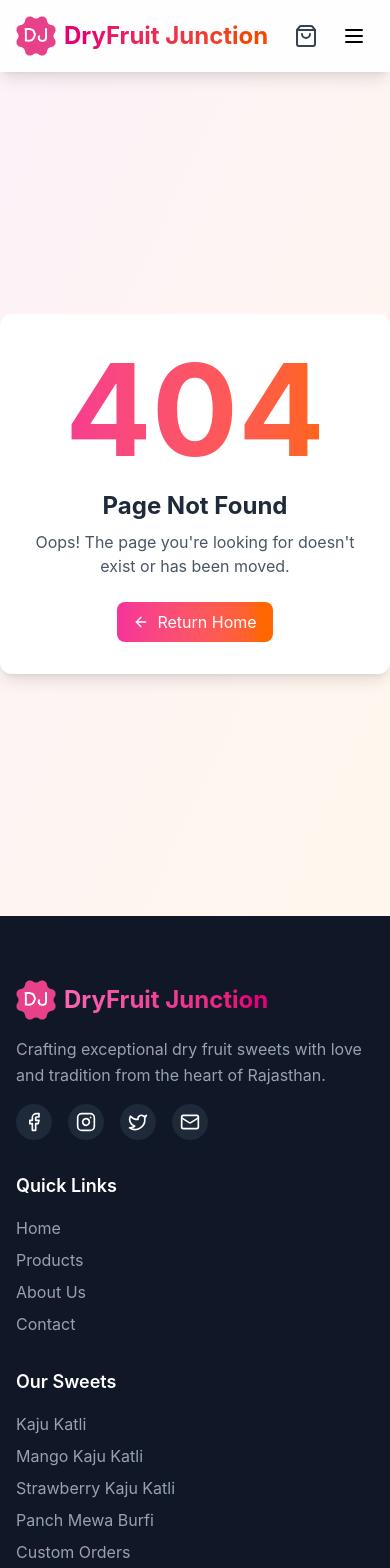
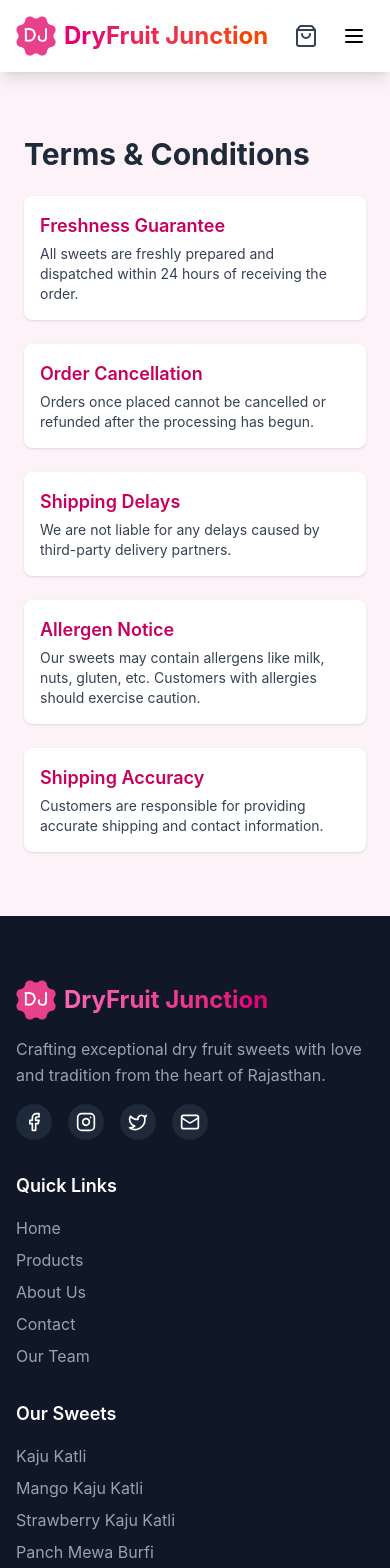
Before and after one commit to Roshansuthar1105/DryFruit-Junction, a React (Vite) app in the folder client/: page /terms in a window 390 px wide. Shown: the top 1568 px of the page. Built offline with nearby package versions, Linux system fonts and the light colour scheme; no server answers.

Commit message:
New Pages added

```diff
--- a/client/src/App.jsx
+++ b/client/src/App.jsx
@@ -8,6 +8,9 @@ import Footer from './components/footer.jsx';
 import Loading from './components/Loading.jsx';
 import ProtectedRoute from './components/ProtectedRoute.jsx';
 import ScrollToTopButton from './components/ScrollToTopButton.jsx';
+import OurTeam from './pages/OurTeam.jsx';
+import { PrivacyPolicy } from './pages/PrivacyPolicy.jsx';
+import { TermsAndConditions } from './pages/TermsAndConditions.jsx';
 
 // Lazy load main components
 const HomePage = lazy(() => import('./pages/HomePage'));
@@ -100,6 +103,21 @@ function App() {
                       <Contact />
                     </LayoutWrapper>
                   } />
+                  <Route path="/team" element={
+                    <LayoutWrapper>
+                      <OurTeam />
+                    </LayoutWrapper>
+                  } />
+                  <Route path="/privacy" element={
+                    <LayoutWrapper>
+                      <PrivacyPolicy />
+                    </LayoutWrapper>
+                  } />
+                  <Route path="/terms" element={
+                    <LayoutWrapper>
+                      <TermsAndConditions />
+                    </LayoutWrapper>
+                  } />
 
                   {/* Protected Routes */}
                   <Route path="/checkout" element={
--- a/client/src/components/footer.jsx
+++ b/client/src/components/footer.jsx
@@ -61,6 +61,11 @@ export default function Footer() {
               <li>
                 <Link to="/contact" className="text-gray-400 hover:text-pink-400 transition-colors">
                   Contact
+                </Link>
+              </li>
+              <li>
+                <Link to="/team" className="text-gray-400 hover:text-pink-400 transition-colors">
+                  Our Team
                 </Link>
               </li>
             </ul>
--- /dev/null
+++ b/client/src/pages/OurTeam.jsx
@@ -0,0 +1,80 @@
+const teamMembers = [
+    {
+        name: "Roshan Suthar",
+        role: "Tech Lead",
+        image: "https://roshansuthar.netlify.app/Sources/profile-img.png",
+        department: "Tech Team",
+        github: "https://github.com/roshansuthar1105",
+        linkedin: "https://linkedin.com/in/roshansuthar",
+        email: "mailto:roshansuthar2023@gmail.com"
+    },
+    {
+        name: "Himanshu Gahlot",
+        role: "Unit tester",
+        image: "/team/aanya.jpg",
+        department: "Tech Team",
+        github: "https://github.com/aanya-patel",
+        linkedin: "https://linkedin.com/in/himanshugahlot",
+        email: "mailto:himanshugahlot248@example.com"
+    },
+    {
+        name: "Raj Mehta",
+        role: "Marketing Head",
+        image: "/team/raj.jpg",
+        department: "Marketing",
+    },
+    {
+        name: "Sonal Shah",
+        role: "Customer Support",
+        image: "/team/sonal.jpg",
+        department: "Support",
+    },
+];
+
+export default function OurTeam() {
+    return (
+        <section className="min-h-screen py-20 bg-gradient-to-br from-pink-50 to-orange-50">
+            <div className="max-w-7xl mx-auto px-4">
+                <div className="text-center mb-12">
+                    <h2 className="text-4xl font-bold text-gray-800">
+                        Meet <span className="bg-gradient-to-r from-pink-600 to-orange-600 bg-clip-text text-transparent">Our Team</span>
+                    </h2>
+                    <p className="text-gray-600 mt-2">The hearts behind the sweets</p>
+                </div>
+
+                <div className="grid grid-cols-1 md:grid-cols-2 lg:grid-cols-4 gap-10">
+                    {teamMembers.map((member, index) => (
+                        <div
+                            key={index}
+                            className="relative group rounded-xl overflow-hidden shadow-lg bg-white hover:shadow-xl transition duration-300"
+                        >
+                            <img
+                                src={member.image}
+                                alt={member.name}
+                                className="w-full h-72 object-cover transform group-hover:scale-110 transition duration-300"
+                            />
+                            <div className="absolute inset-0 bg-black/40 bg-opacity-50 opacity-0 group-hover:opacity-100 transition duration-300 flex items-center justify-center flex-col text-white p-4">
+                                <h3 className="text-lg font-semibold">{member.name}</h3>
+                                <p className="text-sm">{member.role}</p>
+                                <span className="text-xs mt-1 bg-white text-black rounded-full px-3 py-1">{member.department}</span>
+                                {index < 2 && (
+                                    <div className="flex gap-3 mt-3">
+                                        <a href={member.github} target="_blank" rel="noopener noreferrer" aria-label="GitHub">
+                                            <svg className="w-5 h-5 fill-white hover:fill-pink-400 transition " viewBox="0 0 24 24"><path d="M12 .5C5.7.5.5 5.7.5 12c0 5.1 3.3 9.4 7.8 10.9.6.1.8-.2.8-.6v-2.1c-3.2.7-3.8-1.6-3.8-1.6-.5-1.3-1.1-1.6-1.1-1.6-.9-.6.1-.6.1-.6 1 .1 1.6 1 1.6 1 .9 1.6 2.4 1.1 3 .9.1-.7.3-1.1.5-1.4-2.6-.3-5.3-1.3-5.3-5.7 0-1.3.5-2.3 1.1-3.2 0-.3-.5-1.4.1-2.9 0 0 .9-.3 2.9 1.1.9-.3 1.9-.5 2.9-.5s2 .2 2.9.5c2-.1 2.9-1.1 2.9-1.1.6 1.5.1 2.6.1 2.9.7.9 1.1 1.9 1.1 3.2 0 4.4-2.7 5.4-5.3 5.7.4.4.6.9.6 1.9v2.9c0 .4.2.7.8.6 4.5-1.5 7.8-5.8 7.8-10.9C23.5 5.7 18.3.5 12 .5z" /></svg>
+                                        </a>
+                                        <a href={member.linkedin} target="_blank" rel="noopener noreferrer" aria-label="LinkedIn">
+                                            <svg className="w-5 h-5 fill-white hover:fill-pink-400" viewBox="0 0 24 24"><path d="M4.98 3.5C4.98 4.88 3.87 6 2.5 6S0 4.88 0 3.5 1.12 1 2.5 1 4.98 2.12 4.98 3.5zM.5 8h4V24h-4V8zm7.5 0h3.6v2.2h.1c.5-1 1.6-2.2 3.4-2.2 3.7 0 4.4 2.4 4.4 5.4V24h-4v-7.6c0-1.8-.03-4.2-2.7-4.2-2.7 0-3.1 2-3.1 4.1V24h-4V8z" /></svg>
+                                        </a>
+                                        <a href={member.email} aria-label="Email">
+                                            <svg className="w-5 h-5 fill-white hover:fill-pink-400" viewBox="0 0 24 24"><path d="M12 13.5l11.9-9H.1l11.9 9zm0 2.1L.1 5.1V21h23.8V5.1L12 15.6z" /></svg>
+                                        </a>
+                                    </div>
+                                )}
+                            </div>
+                        </div>
+                    ))}
+                </div>
+            </div>
+        </section>
+    );
+}
--- /dev/null
+++ b/client/src/pages/PrivacyPolicy.jsx
@@ -0,0 +1,31 @@
+const privacyList = [
+    {
+      title: "Information Collection",
+      description: "We collect basic user details such as name, address, and contact information to fulfill your orders."
+    },
+    {
+      title: "Data Protection",
+      description: "All user data is securely encrypted and stored. It is not shared with third-party services without consent."
+    },
+    {
+      title: "Cookie Usage",
+      description: "We use cookies to enhance your browsing experience and improve site functionality."
+    },
+    {
+      title: "User Rights",
+      description: "You may request access, correction, or deletion of your personal data at any time by contacting support."
+    }
+  ];
+export const PrivacyPolicy = () => (
+    <section className="px-6 py-16 max-w-4xl mx-auto text-gray-800 min-h-screen">
+      <h1 className="text-3xl font-bold mb-6">Privacy Policy</h1>
+      <ul className="space-y-6">
+        {privacyList.map((policy, idx) => (
+          <li key={idx} className="bg-white p-4 shadow rounded-lg">
+            <h3 className="text-lg font-semibold text-orange-700 mb-1">{policy.title}</h3>
+            <p className="text-gray-700 text-sm">{policy.description}</p>
+          </li>
+        ))}
+      </ul>
+    </section>
+  );
--- /dev/null
+++ b/client/src/pages/TermsAndConditions.jsx
@@ -0,0 +1,36 @@
+const termsList = [
+    {
+        title: "Freshness Guarantee",
+        description: "All sweets are freshly prepared and dispatched within 24 hours of receiving the order."
+    },
+    {
+        title: "Order Cancellation",
+        description: "Orders once placed cannot be cancelled or refunded after the processing has begun."
+    },
+    {
+        title: "Shipping Delays",
+        description: "We are not liable for any delays caused by third-party delivery partners."
+    },
+    {
+        title: "Allergen Notice",
+        description: "Our sweets may contain allergens like milk, nuts, gluten, etc. Customers with allergies should exercise caution."
+    },
+    {
+        title: "Shipping Accuracy",
+        description: "Customers are responsible for providing accurate shipping and contact information."
+    }
+];
+// Terms & Conditions Component
+export const TermsAndConditions = () => (
+    <section className="px-6 py-16 max-w-4xl mx-auto text-gray-800 min-h-screen">
+        <h1 className="text-3xl font-bold mb-6">Terms & Conditions</h1>
+        <ul className="space-y-6">
+            {termsList.map((term, idx) => (
+                <li key={idx} className="bg-white p-4 shadow rounded-lg">
+                    <h3 className="text-lg font-semibold text-pink-700 mb-1">{term.title}</h3>
+                    <p className="text-gray-700 text-sm">{term.description}</p>
+                </li>
+            ))}
+        </ul>
+    </section>
+);
```
